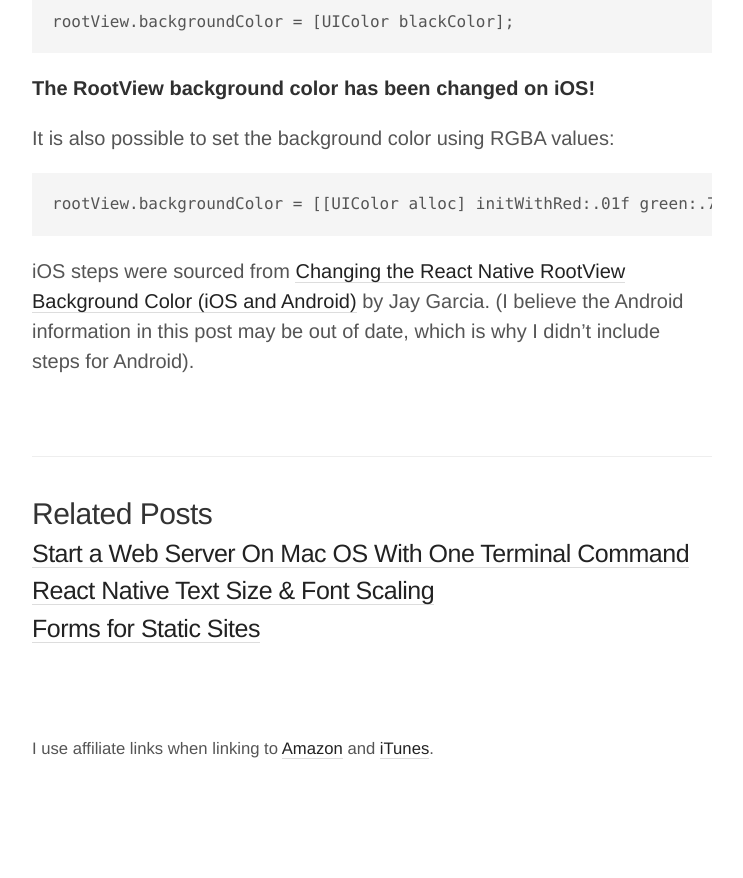
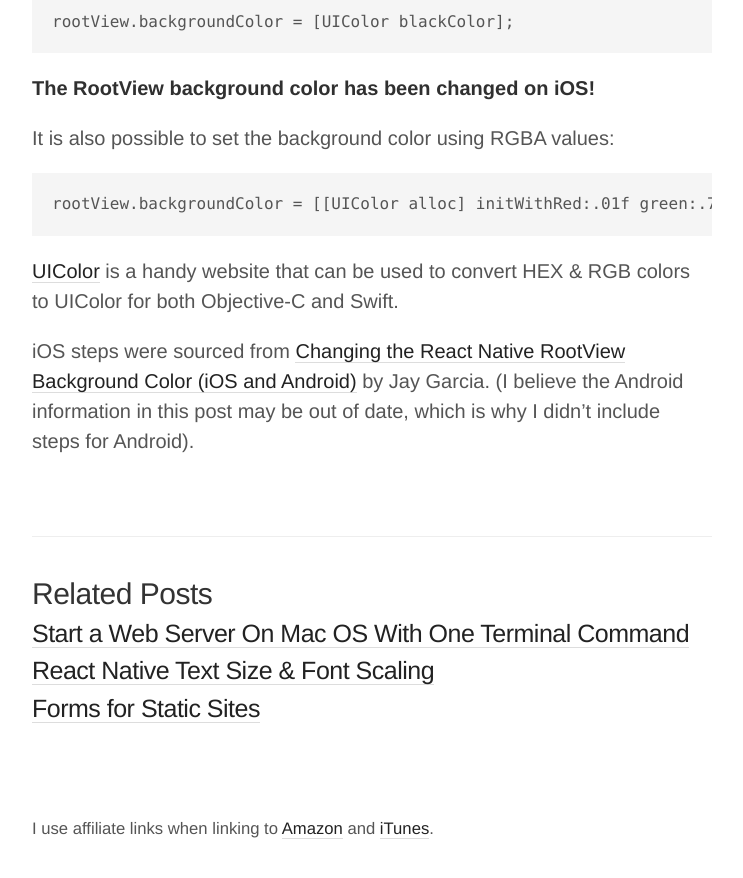
Before and after one commit to joshbuchea/joshbuchea.com, a Jekyll site: the page built from _posts/2016-04-10-react-native-set-rootview-background-color.md, in a window 1280 px wide and 900 px high, scrolled down 1282 px. Shown: the top 878 px of the window, without its empty margins (268-1011 px from the left). Built offline with Jekyll 4.4.1, drawn with Linux system fonts in a browser that asks for light colours; nearby versions of some CDN libraries; comment, search, counter and statistics services are not loaded; before the commit the page ends 2114 px from its top, so only the background shows below that.

Commit message:
Add UIColor link to post

````diff
--- a/_posts/2016-04-10-react-native-set-rootview-background-color.md
+++ b/_posts/2016-04-10-react-native-set-rootview-background-color.md
@@ -47,4 +47,6 @@ It is also possible to set the background color using RGBA values:
 rootView.backgroundColor = [[UIColor alloc] initWithRed:.01f green:.75f blue:.54f alpha:1];
 ```
 
+[UIColor](http://uicolor.xyz/#/hex-to-ui) is a handy website that can be used to convert HEX & RGB colors to UIColor for both Objective-C and Swift.
+
 iOS steps were sourced from [Changing the React Native RootView Background Color (iOS and Android)](http://moduscreate.com/changing-the-react-native-rootview-background-color-ios-and-android/) by Jay Garcia. (I believe the Android information in this post may be out of date, which is why I didn't include steps for Android).
````
